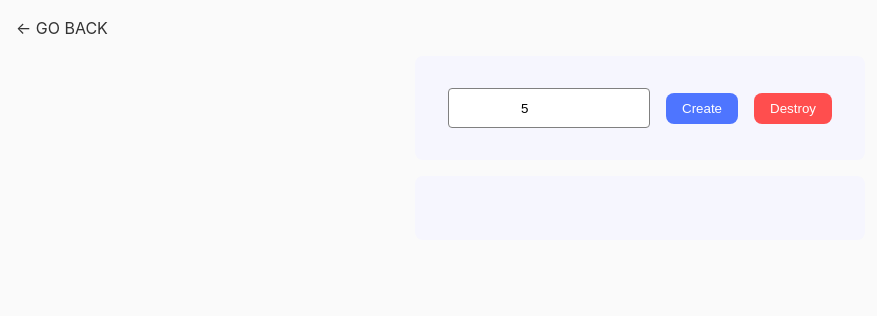
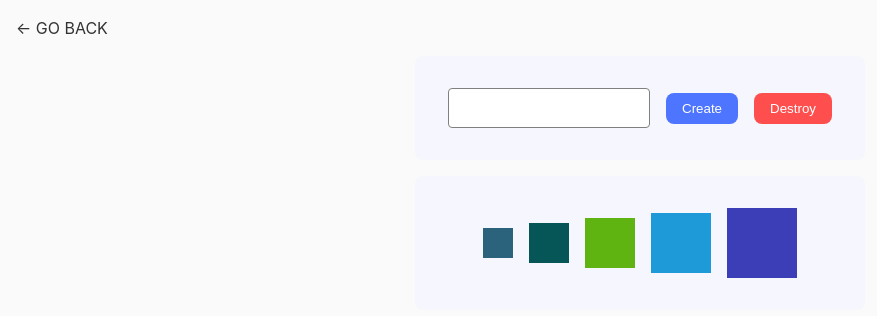
Before and after one commit to defaultnastia/goit-js-hw-07, a plain HTML site: page task-6.html in a window 1280 px wide. Both pictures are taken after typing "5" into the empty fields and a click on the button "Create". Shown: the whole page, without its empty margins (0-877 px from the left). Drawn offline with Linux system fonts and the light colour scheme.

Commit message:
added task6

```diff
--- a/css/common.css
+++ b/css/common.css
@@ -174,4 +174,9 @@ button {
 button[data-destroy] {
   background-color: rgba(255, 78, 78, 1);
 }
+
+#boxes {
+  display: flex;
+  flex-wrap: wrap;
+}
 /* #endregion TASK 6 */
--- a/js/task-6.js
+++ b/js/task-6.js
@@ -3,3 +3,45 @@ function getRandomHexColor() {
     .toString(16)
     .padStart(6, 0)}`;
 }
+
+const controlsDivEl = document.querySelector('#controls');
+const numberInputEl = controlsDivEl.querySelector('input[type="number"]');
+const createBtnEl = controlsDivEl.querySelector('button[data-create]');
+const destroyBtnEl = controlsDivEl.querySelector('button[data-destroy]');
+
+const boxesDivEl = document.querySelector('#boxes');
+
+function createDivs(amount) {
+  const divsArray = [];
+  for (let i = 0; i < amount; i++) {
+    const divSize = `${30 + i * 10}px`;
+    const divEl = document.createElement('div');
+    divEl.style.width = divSize;
+    divEl.style.height = divSize;
+    divEl.style.backgroundColor = getRandomHexColor();
+
+    divsArray.push(divEl);
+  }
+  boxesDivEl.append(...divsArray);
+}
+
+function onCreateBtnClick() {
+  boxesDivEl.innerHTML = '';
+
+  const arrayLength = +numberInputEl.value;
+  if (arrayLength <= 0 || arrayLength > 100) {
+    return;
+  }
+
+  createDivs(arrayLength);
+  numberInputEl.value = '';
+}
+
+function onDestroyBtnClick(event) {
+  boxesDivEl.innerHTML = '';
+  numberInputEl.value = '';
+}
+
+createBtnEl.addEventListener('click', onCreateBtnClick);
+
+destroyBtnEl.addEventListener('click', onDestroyBtnClick);
```
